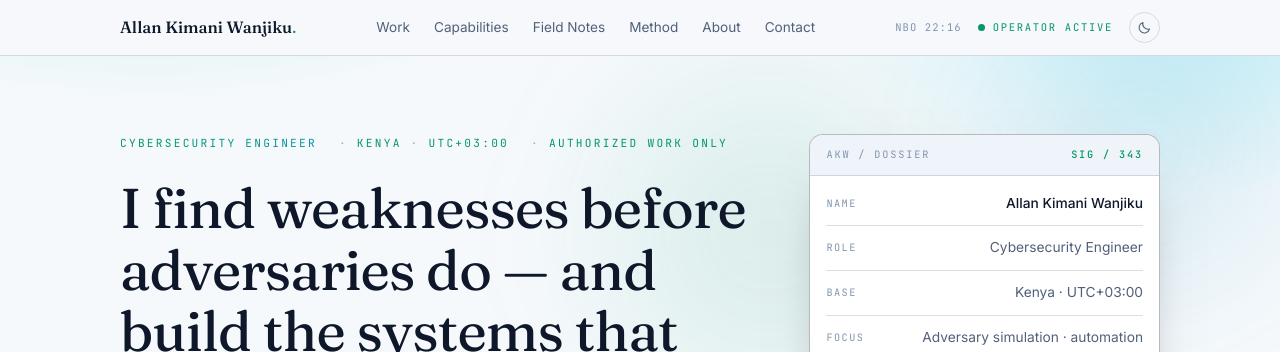
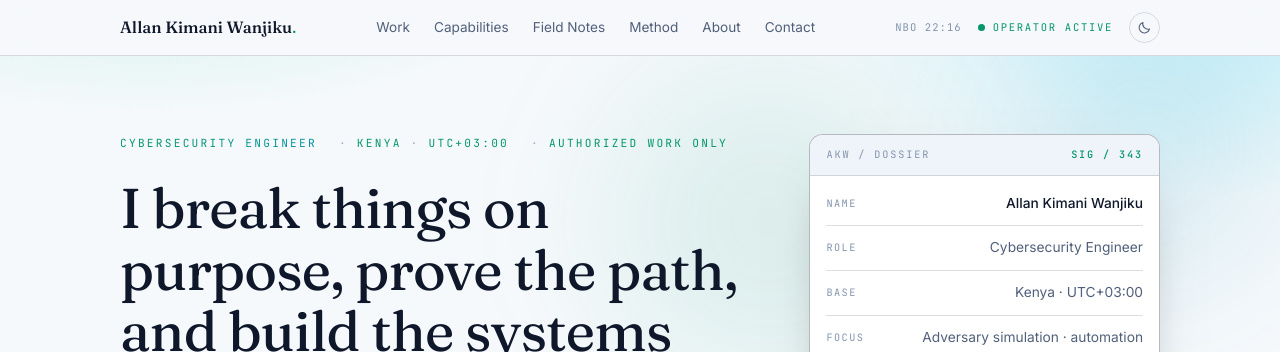
Before and after one commit to allanbkp343-stack/allanbkp343-stack.github.io, a plain HTML site: page index.html in a window 1280 px wide. Shown: the top 352 px of the page. Drawn offline with Linux system fonts and the light colour scheme.

Commit message:
copy: new headline — 'I break things on purpose, prove the path, and build the systems that remember' (h1 + OG card + social description)

```diff
--- a/index.html
+++ b/index.html
@@ -11,7 +11,7 @@
 <meta property="og:type" content="website">
 <meta property="og:url" content="https://allanbkp343-stack.github.io/">
 <meta property="og:title" content="Allan Kimani Wanjiku — Cybersecurity Engineer">
-<meta property="og:description" content="Offensive security · Purple team · Security automation. I find weaknesses before adversaries do — and build the systems that make that work repeatable.">
+<meta property="og:description" content="Offensive security · Purple team · Security automation. I break things on purpose, prove the path, and build the systems that remember.">
 <meta property="og:image" content="https://allanbkp343-stack.github.io/og-image.png">
 <meta property="og:image:width" content="1200">
 <meta property="og:image:height" content="630">
@@ -436,7 +436,7 @@
         <span><i>·</i> KENYA <i>·</i> UTC+03:00</span>
         <span><i>·</i> AUTHORIZED WORK ONLY</span>
       </div>
-      <h1>I find weaknesses before adversaries do — and build the systems that make that work <span class="grad">repeatable</span>.</h1>
+      <h1>I break things on purpose, prove the path, and build the systems that <span class="grad">remember</span>.</h1>
       <p class="lede">
         Most of my work sits where <span class="rotate-wrap"><span class="rotate" id="rotate">offensive security</span></span> meets engineering.
       </p>
```
Also changed, not shown: og-image.png, og-image.svg.
